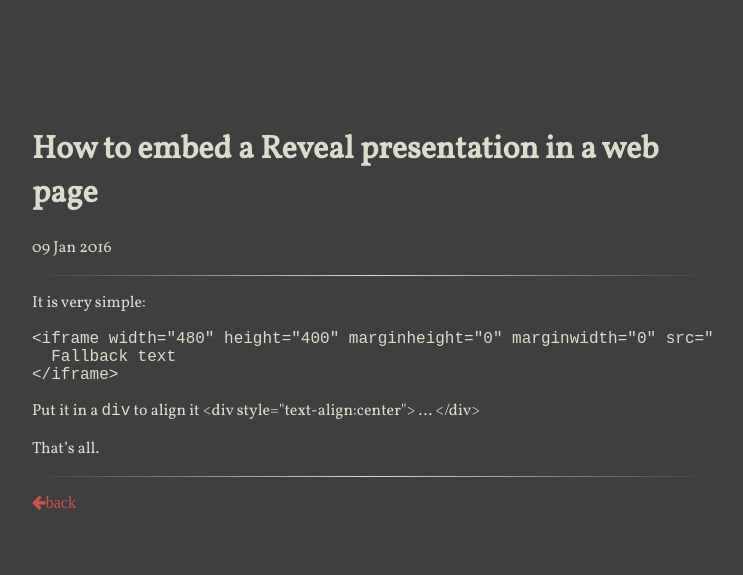
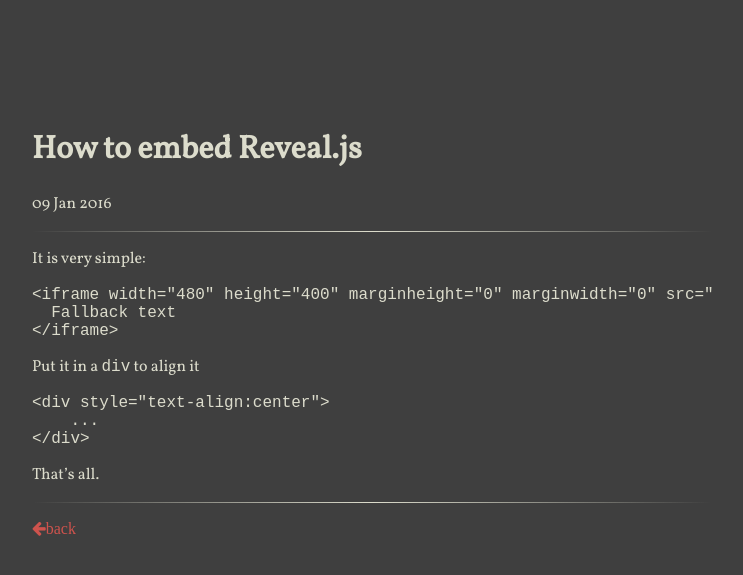
Before and after one commit to rs2/anbasile.github.io, a Jekyll site: the page built from _posts/2016-01-09-embed-reveal-webpage.md, in a window 1280 px wide. Shown: the top 575 px of the page, without its empty margins (268-1011 px from the left). Built offline with Jekyll 4.4.1, drawn with Linux system fonts in a browser that asks for light colours; nearby versions of some CDN libraries.

Commit message:
Update 2016-01-09-embed-reveal-webpage.md

```diff
--- a/_posts/2016-01-09-embed-reveal-webpage.md
+++ b/_posts/2016-01-09-embed-reveal-webpage.md
@@ -1,6 +1,6 @@
 ---
 layout: post
-title: How to embed a Reveal presentation in a web page
+title: How to embed Reveal.js
 ---
 It is very simple:
 
@@ -10,6 +10,7 @@
 
 
 Put it in a `div` to align it
+
     <div style="text-align:center">
         ...
     </div>
```
